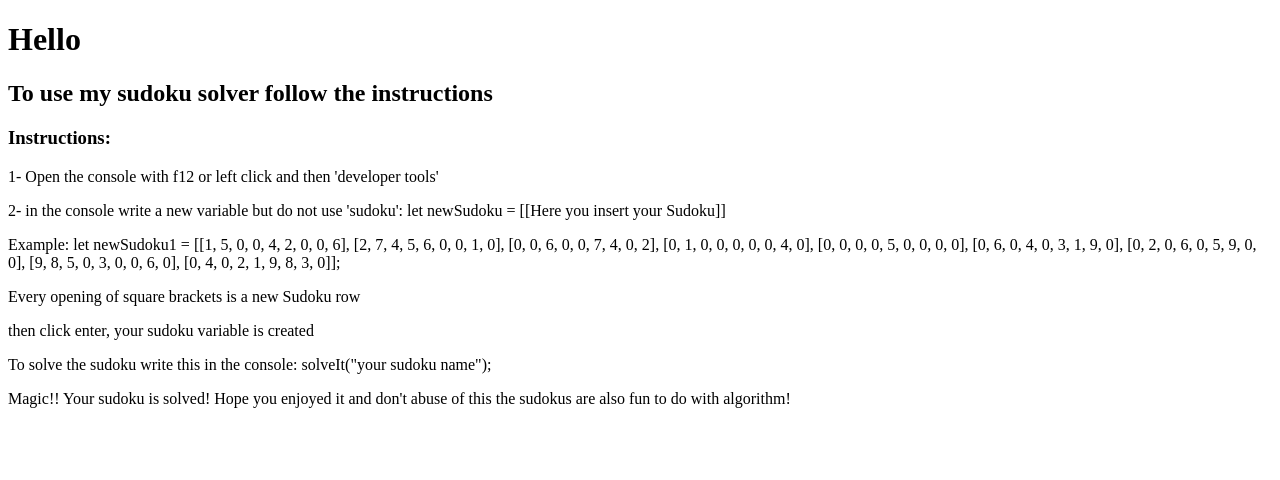
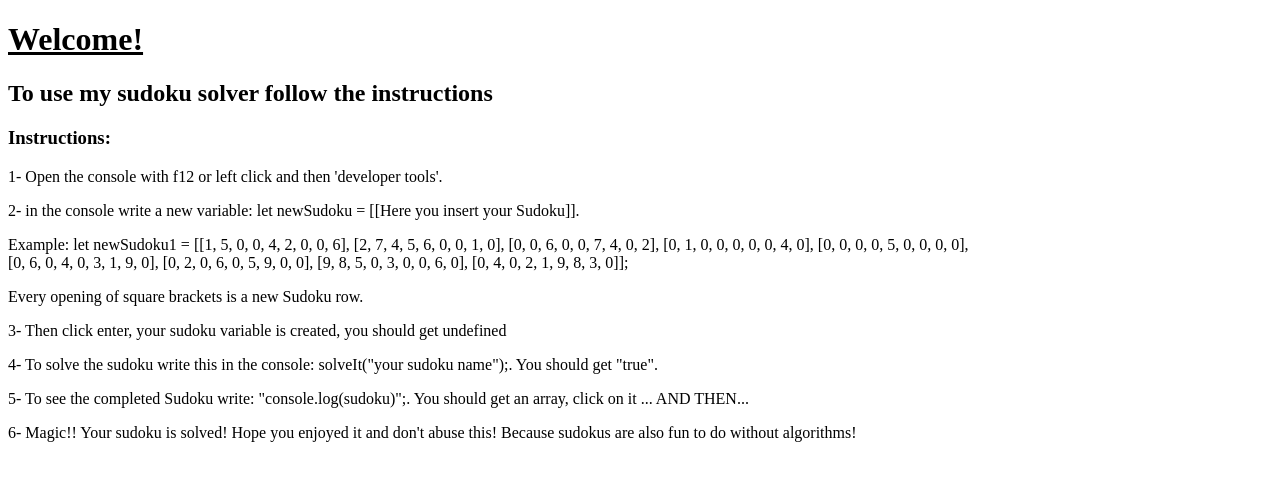
Before and after one commit to AlexJS6/Sudoku_Solver_algorithm, a plain HTML site: page index.html in a window 1280 px wide. Drawn offline with Linux system fonts and the light colour scheme.

Commit message:
Some minor changes in the instructions

```diff
--- a/index.html
+++ b/index.html
@@ -6,24 +6,25 @@
     <title>Document</title>
 </head>
 <body>
-    <h1>Hello</h1>
+    <h1 style="text-decoration: underline;">Welcome!</h1>
     <h2>To use my sudoku solver follow the instructions</h2>
     <h3>Instructions:</h3>
-    <p>1- Open the console with f12 or left click and then 'developer tools'</p>
-    <p>2- in the console write a new variable but do not use 'sudoku': let newSudoku = [[Here you insert your Sudoku]]</p>
+    <p>1- Open the console with f12 or left click and then 'developer tools'.</p>
+    <p>2- in the console write a new variable: let newSudoku = [[Here you insert your Sudoku]].</p>
     <p>Example: let newSudoku1 = [[1, 5, 0, 0, 4, 2, 0, 0, 6],
         [2, 7, 4, 5, 6, 0, 0, 1, 0],
         [0, 0, 6, 0, 0, 7, 4, 0, 2],
         [0, 1, 0, 0, 0, 0, 0, 4, 0],
-        [0, 0, 0, 0, 5, 0, 0, 0, 0],
+        [0, 0, 0, 0, 5, 0, 0, 0, 0],<br>
         [0, 6, 0, 4, 0, 3, 1, 9, 0],
         [0, 2, 0, 6, 0, 5, 9, 0, 0],
         [9, 8, 5, 0, 3, 0, 0, 6, 0],
         [0, 4, 0, 2, 1, 9, 8, 3, 0]];</p>
-    <p>Every opening of square brackets is a new Sudoku row</p>
-    <p>then click enter, your sudoku variable is created</p>
-    <p>To solve the sudoku write this in the console: solveIt("your sudoku name");</p>
-    <p>Magic!! Your sudoku is solved! Hope you enjoyed it and don't abuse of this the sudokus are also fun to do with algorithm!</p>
+    <p>Every opening of square brackets is a new Sudoku row.</p>
+    <p>3- Then click enter, your sudoku variable is created, you should get undefined</p>
+    <p>4- To solve the sudoku write this in the console: solveIt("your sudoku name");. You should get "true".</p>
+    <p>5- To see the completed Sudoku write: "console.log(sudoku)";. You should get an array, click on it ... AND THEN...</p>
+    <p>6- Magic!! Your sudoku is solved! Hope you enjoyed it and don't abuse this! Because sudokus are also fun to do without algorithms!</p>
 
     <script src="script.js"></script>
 </body>
--- a/script.js
+++ b/script.js
@@ -38,7 +38,7 @@ function solveIt(grid) {
     return true;
 }
 
-let sudoku =[[1, 5, 0, 0, 4, 2, 0, 0, 6],
+/*let sudoku =[[1, 5, 0, 0, 4, 2, 0, 0, 6],
             [2, 7, 4, 5, 6, 0, 0, 1, 0],
             [0, 0, 6, 0, 0, 7, 4, 0, 2],
             [0, 1, 0, 0, 0, 0, 0, 4, 0],
@@ -50,4 +50,4 @@ let sudoku =[[1, 5, 0, 0, 4, 2, 0, 0, 6],
 
 //console.log(is_possible(sudoku, 0, 2, 9));
 solveIt(sudoku);
-console.log(sudoku);
+console.log(sudoku);*/
```
